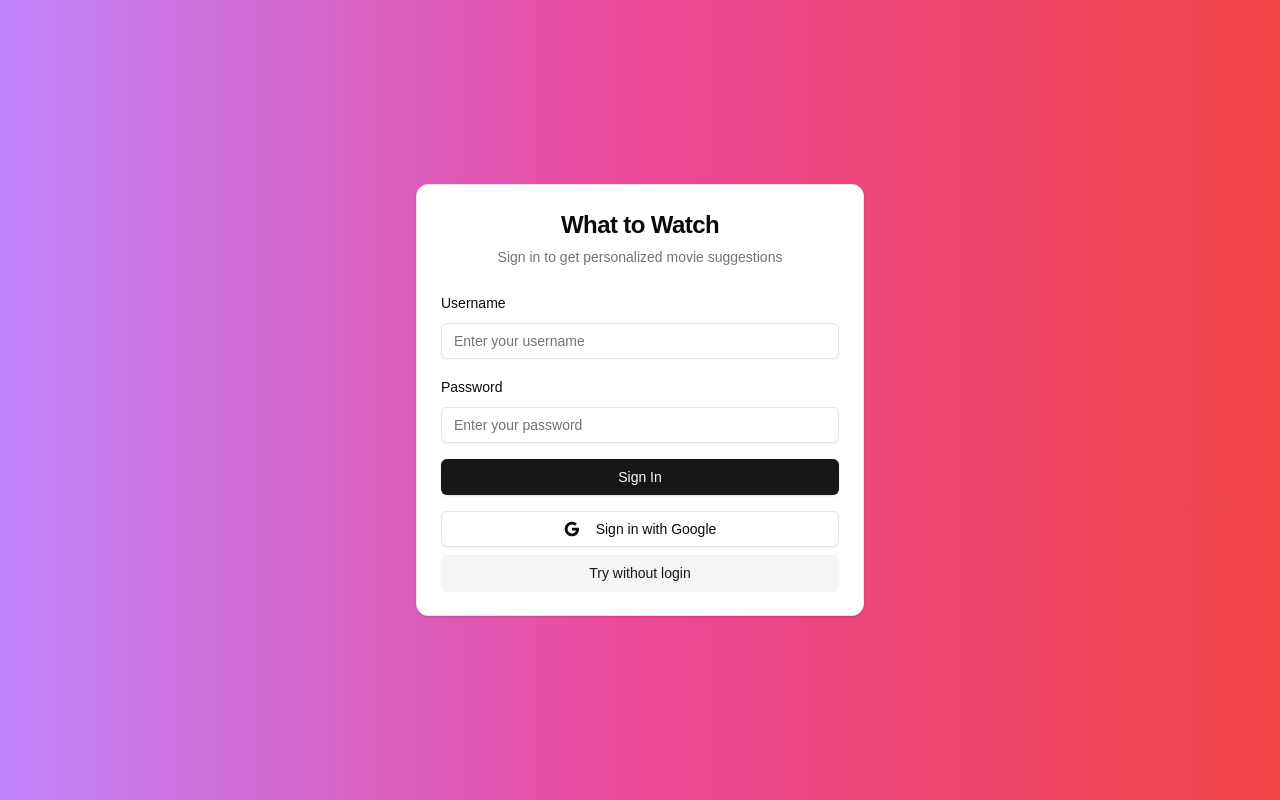
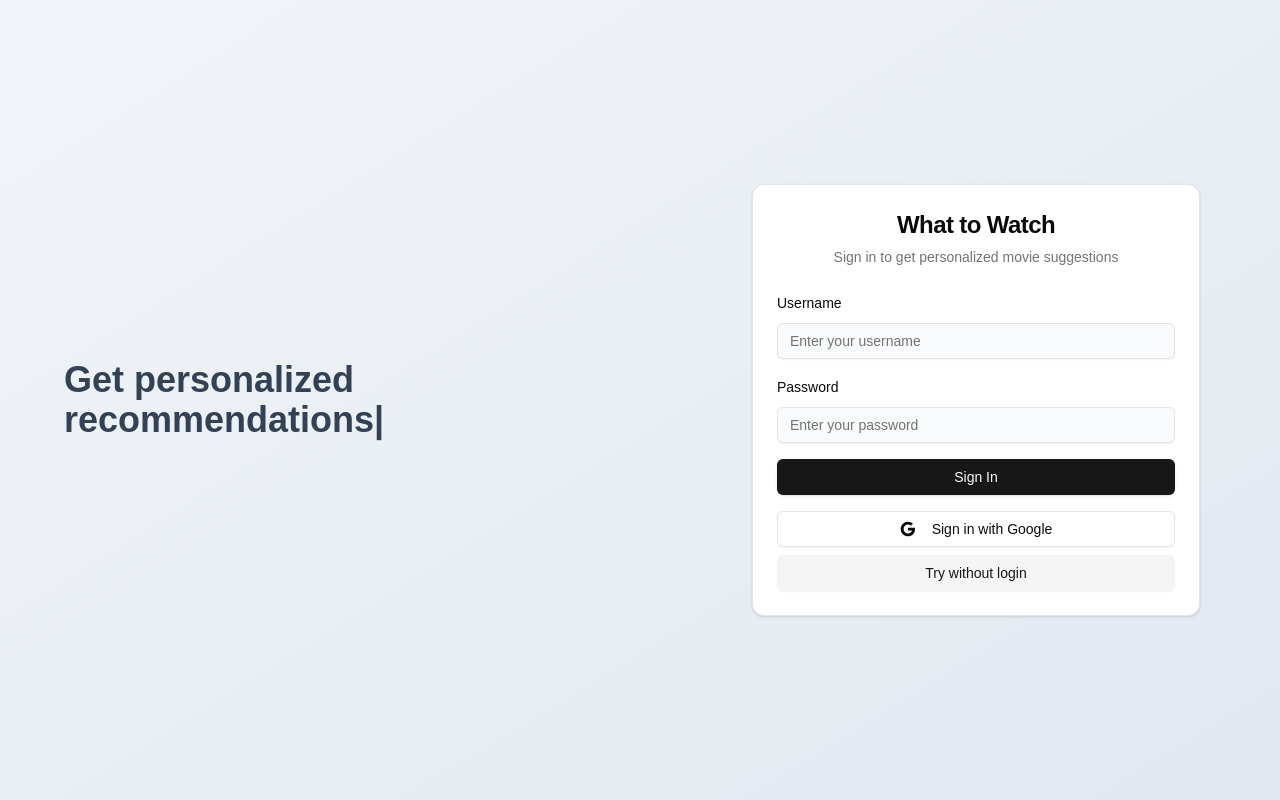
Before and after one commit to johntimilsina/what-to-watch, a Next.js app: page / in a window 1280 px wide. Built offline with nearby package versions, Linux system fonts and the light colour scheme.

Commit message:
feat: add app description in the main login page and change login page background color

```diff
--- a/app/page.tsx
+++ b/app/page.tsx
@@ -1,10 +1,15 @@
 import LoginForm from "@/components/Forms/LoginForm"
+import AnimatedDescription from "@/components/Common/AnimatedDescription"
 import { Button } from "@/components/ui/button"
 import { Card, CardContent, CardDescription, CardHeader, CardTitle } from "@/components/ui/card"
 
 export default function Home() {
   return (
-    <main className="flex min-h-screen items-center justify-center bg-gradient-to-r from-purple-400 via-pink-500 to-red-500">
+    <main className="flex min-h-screen bg-gradient-to-br from-slate-100 to-slate-200 dark:from-slate-800 dark:to-slate-900">
+      <div className="flex-1 flex flex-col justify-center p-8 md:p-12 lg:p-16">
+        <AnimatedDescription />
+      </div>
+      <div className="flex-1 flex items-center justify-center p-8">
         <Card className="w-full max-w-md">
           <CardHeader>
             <CardTitle className="text-2xl font-bold text-center">What to Watch</CardTitle>
@@ -40,6 +45,7 @@ export default function Home() {
             </div>
           </CardContent>
         </Card>
+      </div>
     </main>
   )
 }
--- /dev/null
+++ b/components/Common/AnimatedDescription.tsx
@@ -0,0 +1,25 @@
+"use client"
+
+import { TypeAnimation } from "react-type-animation"
+
+export default function AnimatedDescription() {
+    return (
+        <div className="text-2xl md:text-3xl lg:text-4xl font-semibold text-slate-700 dark:text-slate-200">
+            <TypeAnimation
+                sequence={[
+                    "Discover new movies",
+                    2000,
+                    "Get personalized recommendations",
+                    2000,
+                    "Share your favorites with friends",
+                    2000,
+                    "Never run out of things to watch",
+                    2000,
+                ]}
+                wrapper="span"
+                speed={50}
+                repeat={Number.POSITIVE_INFINITY}
+            />
+        </div>
+    )
+}
--- a/components/Forms/LoginForm.tsx
+++ b/components/Forms/LoginForm.tsx
@@ -59,6 +59,7 @@ export default function LoginForm() {
                     value={username}
                     onChange={(e) => setUsername(e.target.value)}
                     required
+                    className="bg-slate-50 dark:bg-slate-800"
                 />
             </div>
             <div className="space-y-2">
@@ -70,6 +71,7 @@ export default function LoginForm() {
                     value={password}
                     onChange={(e) => setPassword(e.target.value)}
                     required
+                    className="bg-slate-50 dark:bg-slate-800"
                 />
             </div>
             {error && (
--- a/package.json
+++ b/package.json
@@ -17,6 +17,7 @@
     "next": "15.1.0",
     "react": "^19.0.0",
     "react-dom": "^19.0.0",
+    "react-type-animation": "^3.2.0",
     "tailwind-merge": "^3.0.1",
     "tailwindcss-animate": "^1.0.7"
   },
```
Also changed, not shown: 1 other file (tests, documents, lock files or other folders). Lines whose indentation alone changed are shown as unchanged.
